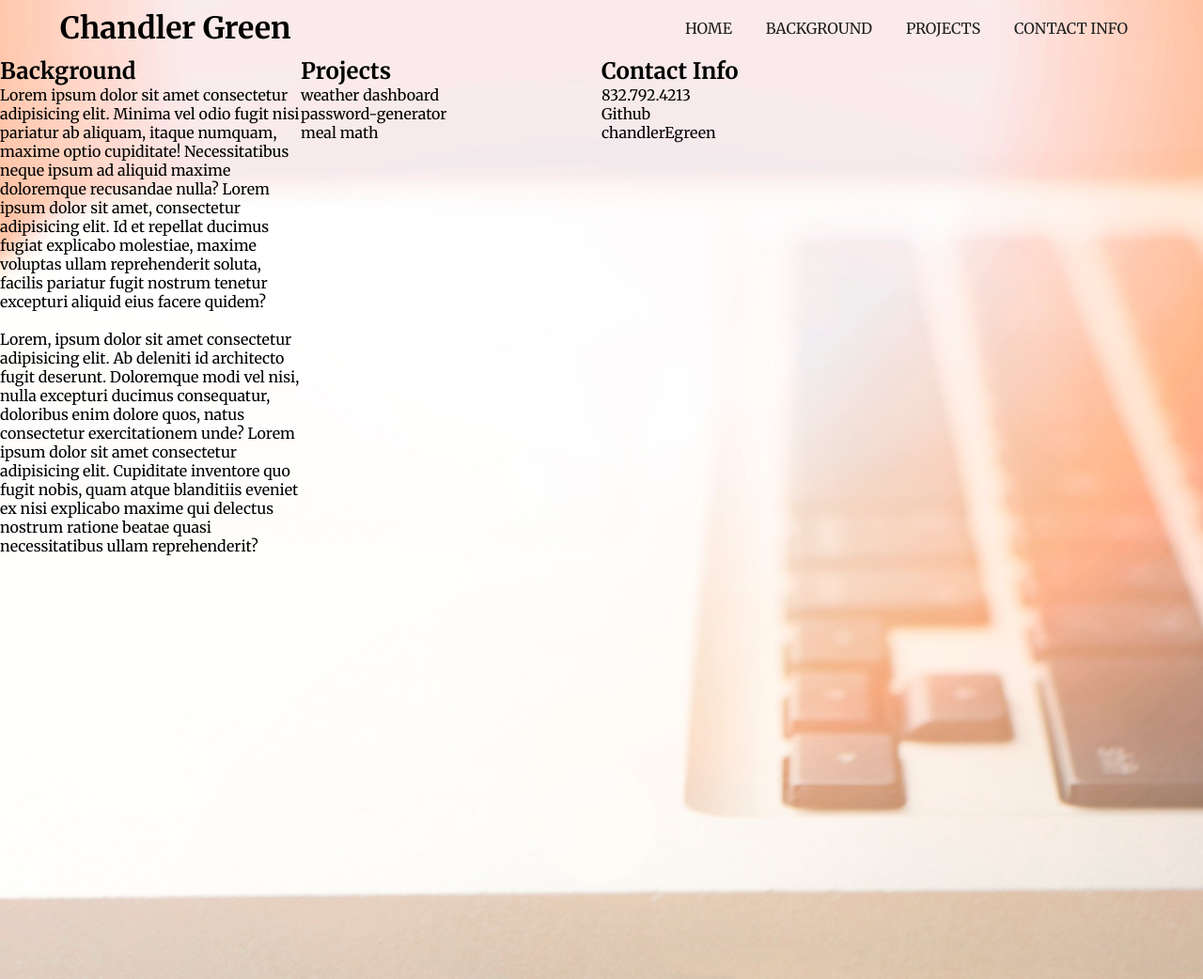
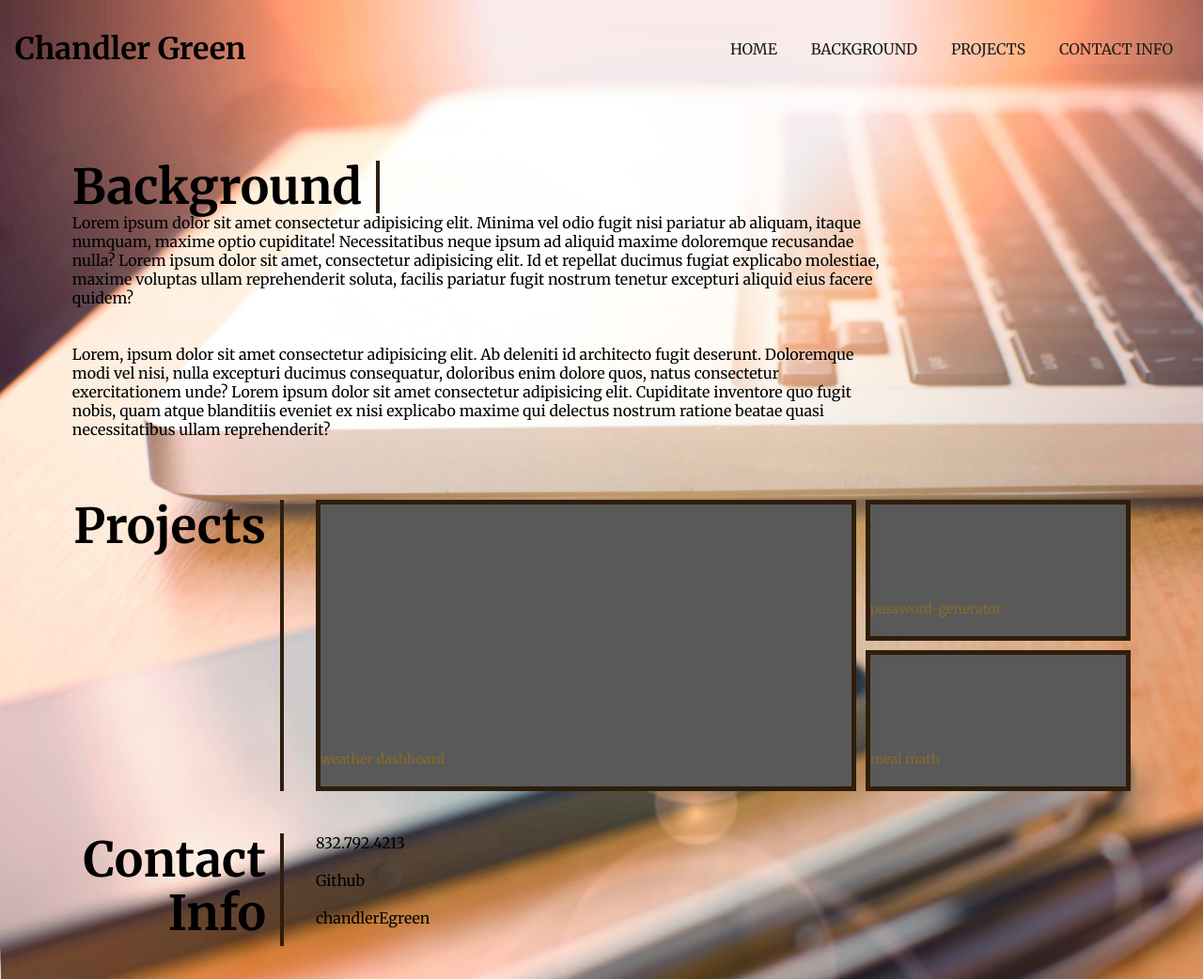
Before and after one commit to axeliono/Portfolio, a plain HTML site: page index.html in a window 1280 px wide. Shown: the top 1042 px of the page at 94% size. Drawn offline with Linux system fonts and the light colour scheme.

Commit message:
backbone

```diff
--- a/assets/css/styles.scss
+++ b/assets/css/styles.scss
@@ -1,6 +1,7 @@
 @import url("https://fonts.googleapis.com/css2?family=Merriweather:wght@400;700;900&display=swap");
-$primary-color: rgb(35, 128, 204);
-$secondary-color: rgb(53, 53, 53);
+$primary-color: rgb(46, 30, 12);
+$secondary-color: rgb(90, 89, 89);
+$tertiary-color: rgb(134, 106, 45);
 
 * {
   margin: 0;
@@ -12,15 +13,12 @@ body {
   font-family: "Merriweather", serif;
   background: url("../images/background-blur-bright-684314.jpg");
   background-size: cover;
-  background-position: bottom;
-  color: black;
 }
 
 header {
-  padding: 10px 0;
+  padding: 2rem 1rem 4rem 1rem;
 
   .header-container {
-    width: 90%;
     margin: auto;
     overflow: hidden;
     display: flex;
@@ -39,39 +37,73 @@ header {
     }
   }
 }
+.main-section {
+  max-width: 88%;
+  margin: 0 auto 0 auto;
+}
+.page-section {
+  margin: 25px 0;
+  padding: 10px 0;
+  display: flex;
+  flex-wrap: wrap;
+  align-items: stretch;
+  justify-content: space-between;
 
-.main-grid {
-  display: grid;
-  grid-template-rows: 1fr 1fr 1fr 1fr;
-  grid-template-columns: 1fr 1fr 1fr 1fr;
+  h2 {
+    flex: 0 0 20%;
+    text-align: right;
+    padding-right: 15px;
+    border-right: 4px solid $primary-color;
+    font-size: 4vw;
+    line-height: 1.1;
+  }
 
-  grid-template-areas:
-    "background-title background-text background-text background-text"
-    "project-title project-container project-container project-container"
-    "project-title project-container project-container project-container"
-    "contact-info-title contacts contacts contacts";
-}
+  div {
+    flex: 0 0 77%;
+  }
 
-.background-title {
-  grid-area: background-title;
-}
-
-.background-text {
-  grid-area: background-text;
-}
-
-.project-title {
-  grid-area: project-title;
+  p {
+    margin-bottom: 20px;
+  }
 }
 
 .project-container {
-  grid-area: project-container;
+  display: grid;
+  column-gap: 10px;
+  row-gap: 10px;
+  grid-auto-flow: dense;
+
+  grid-template-columns: repeat(12, 1fr);
+  grid-auto-rows: minmax(150px, 1fr);
 }
 
-.contact-info-title {
-  grid-area: contact-info-title;
+.grid-item {
+  border: 5px solid $primary-color;
+  grid-column: span 4;
+  background-color: $secondary-color;
+  color: $tertiary-color;
+  min-height: 150px;
+  display: flex;
+  align-items: flex-end;
+  padding: 0 0 20px 0;
+  text-decoration: none;
+  background-blend-mode: soft-light;
+  background-size: 150%;
+  transition: all 0.5s;
+  font-size: 0.9rem;
 }
 
-.contacts {
-  grid-area: contacts;
+.grid-item:first-child {
+  grid-column: span 8;
+  grid-row: span 2;
 }
+
+.grid-item:hover {
+  background-color: rgba($color: #000000, $alpha: 0.3);
+  cursor: pointer;
+}
+
+.grid-item div {
+  background-color: $primary-color;
+  padding: 8px 10px;
+}
--- a/index.html
+++ b/index.html
@@ -35,11 +35,10 @@
       </div>
     </header>
 
-    <div class="main-grid">
-      <section class="background">
-        <div class="background-title">
-          <h2>Background</h2>
-        </div>
+    <main class="main-section">
+      <section class="background page-section">
+        <h2>Background</h2>
+
         <div class="background-text">
           <p>
             Lorem ipsum dolor sit amet consectetur adipisicing elit. Minima vel
@@ -63,27 +62,25 @@
         </div>
       </section>
 
-      <section class="projects">
-        <div class="project-title">
-          <h2>Projects</h2>
-        </div>
+      <section class="projects page-section">
+        <h2>Projects</h2>
+
         <div class="project-container">
-          <div>weather dashboard</div>
-          <div>password-generator</div>
-          <div>meal math</div>
+          <div class="grid-item">weather dashboard</div>
+          <div class="grid-item">password-generator</div>
+          <div class="grid-item">meal math</div>
         </div>
       </section>
 
-      <section class="contact-info">
-        <div class="contact-info-title">
-          <h2>Contact Info</h2>
-        </div>
+      <section class="contact-info page-section">
+        <h2>Contact Info</h2>
+
         <div class="contacts">
           <p>832.792.4213</p>
           <p>Github</p>
           <p>chandlerEgreen</p>
         </div>
       </section>
-    </div>
+    </main>
   </body>
 </html>
```
Also changed, not shown: assets/css/styles.min.css, 1 other file.
